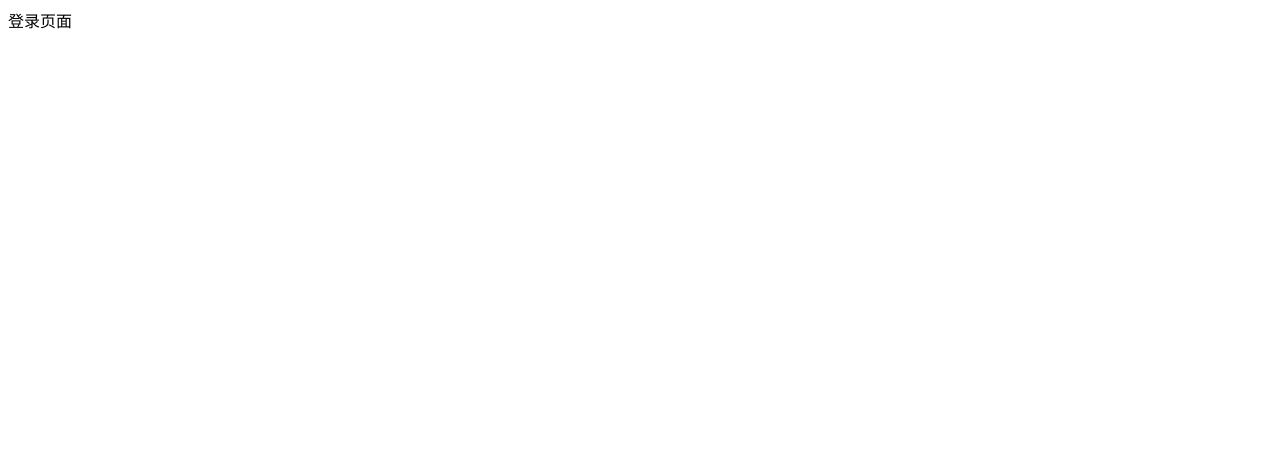
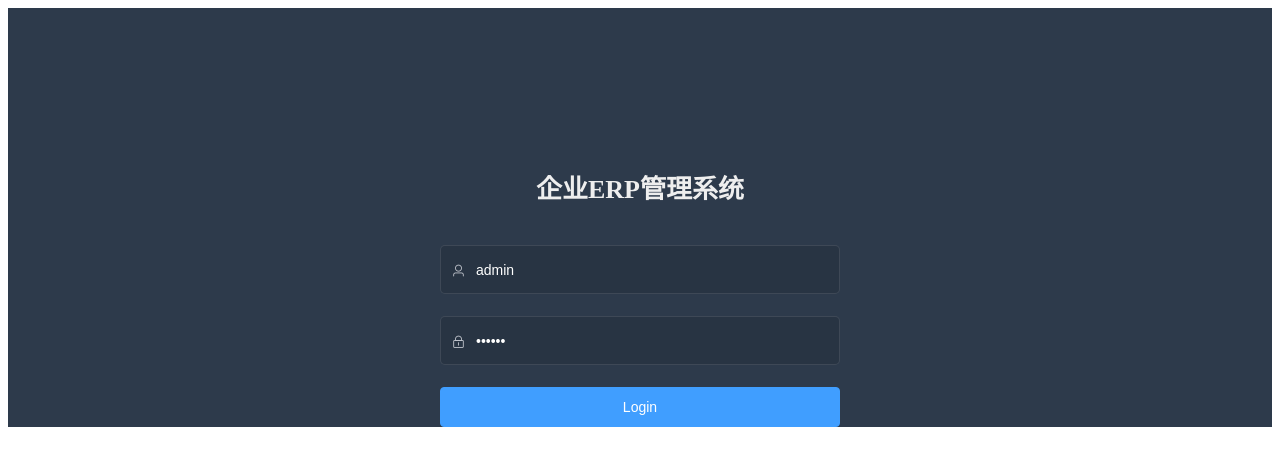
Before and after one commit to EmmaCCC/vueadmin, a Vue app: page /login in a window 1280 px wide. Shown: the top 466 px of the page. Built offline with nearby package versions, Linux system fonts and the light colour scheme.

Commit message:
美化登录页面

```diff
--- a/package.json
+++ b/package.json
@@ -15,6 +15,7 @@
   "devDependencies": {
     "@vue/cli-plugin-babel": "^4.1.0",
     "@vue/cli-service": "^4.1.0",
+    "node-sass": "^4.13.1",
     "sass-loader": "^8.0.2",
     "vue-template-compiler": "^2.6.10"
   }
--- a/src/views/Login.vue
+++ b/src/views/Login.vue
@@ -1,19 +1,207 @@
 <template>
-  <div class="">
-      登录页面
+  <div class="login-container">
+    <el-form ref="loginForm" :model="loginForm" :rules="loginRules" class="login-form" autocomplete="on" label-position="left">
+
+      <div class="title-container">
+        <h3 class="title">企业ERP管理系统</h3>
+      </div>
+
+      <el-form-item prop="username">
+        <el-input
+          ref="username"
+          v-model="loginForm.username"
+          placeholder="Username"
+          name="username"
+          type="text"
+          tabindex="1"
+          autocomplete="on"
+        >
+         <i slot="prefix" class="el-input__icon el-icon-user"></i>el-icon-lock
+        </el-input>
+      </el-form-item>
+
+      <el-tooltip v-model="capsTooltip" content="Caps lock is On" placement="right" manual>
+        <el-form-item prop="password">
+          <el-input
+            :key="passwordType"
+            ref="password"
+            v-model="loginForm.password"
+            :type="passwordType"
+            placeholder="Password"
+            name="password"
+            tabindex="2"
+            autocomplete="on"
+          >
+          <i slot="prefix" class="el-input__icon el-icon-lock"></i>
+          </el-input>
+        </el-form-item>
+      </el-tooltip>
+
+      <el-button :loading="loading" type="primary" style="width:100%;" @click="login">Login</el-button>
+
+    </el-form>
   </div>
 </template>
 
 <script>
+
+
 export default {
-  data(){
+  name: 'Login',
+  components: {  },
+  data() {
+
     return {
+      loginForm: {
+        username: 'admin',
+        password: '111111'
+      },
+      loginRules: {
+        username: [{ required: true, trigger: 'blur' }],
+        password: [{ required: true, trigger: 'blur'}]
+      },
+      passwordType: 'password',
+      capsTooltip: false,
+      loading: false,
+      showDialog: false,
+      redirect: undefined,
+      otherQuery: {}
     }
   },
-  components:{},
-  created(){},
-  methods:{},
+  created() {
+    // window.addEventListener('storage', this.afterQRScan)
+  },
+
+  methods: {
+    login(){
+        this.$router.push('/');
+    }
+    //https://github.com/taylorchen709/vue-admin,
+    //https://github.com/PanJiaChen/vue-admin-template
+
+  }
 }
 </script>
+
+<style lang="scss">
+/* 修复input 背景不协调 和光标变色 */
+/* Detail see https://github.com/PanJiaChen/vue-element-admin/pull/927 */
+
+$bg:#283443;
+$light_gray:#fff;
+$cursor: #fff;
+
+@supports (-webkit-mask: none) and (not (cater-color: $cursor)) {
+  .login-container .el-input input {
+    color: $cursor;
+  }
+}
+
+/* reset element-ui css */
+.login-container {
+  .el-input {
+    display: inline-block;
+    height: 47px;
+    width: 85%;
+
+    input {
+      background: transparent;
+      border: 0px;
+      -webkit-appearance: none;
+      border-radius: 0px;
+      padding: 12px 5px 12px 35px;
+      color: $light_gray;
+      height: 47px;
+      caret-color: $cursor;
+
+      &:-webkit-autofill {
+        box-shadow: 0 0 0px 1000px $bg inset !important;
+        -webkit-text-fill-color: $cursor !important;
+      }
+    }
+  }
+
+  .el-form-item {
+    border: 1px solid rgba(255, 255, 255, 0.1);
+    background: rgba(0, 0, 0, 0.1);
+    border-radius: 5px;
+    color: #454545;
+  }
+}
+</style>
+
 <style lang="scss" scoped>
+$bg:#2d3a4b;
+$dark_gray:#889aa4;
+$light_gray:#eee;
+
+.login-container {
+  min-height: 100%;
+  width: 100%;
+  background-color: $bg;
+  overflow: hidden;
+
+  .login-form {
+    position: relative;
+    width: 400px;
+    max-width: 100%;
+    padding: 160px 35px 0;
+    margin: 0 auto;
+    overflow: hidden;
+  }
+
+  .tips {
+    font-size: 14px;
+    color: #fff;
+    margin-bottom: 10px;
+
+    span {
+      &:first-of-type {
+        margin-right: 16px;
+      }
+    }
+  }
+
+  .svg-container {
+    padding: 6px 5px 6px 15px;
+    color: $dark_gray;
+    vertical-align: middle;
+    width: 30px;
+    display: inline-block;
+  }
+
+  .title-container {
+    position: relative;
+
+    .title {
+      font-size: 26px;
+      color: $light_gray;
+      margin: 0px auto 40px auto;
+      text-align: center;
+      font-weight: bold;
+    }
+  }
+
+  .show-pwd {
+    position: absolute;
+    right: 10px;
+    top: 7px;
+    font-size: 16px;
+    color: $dark_gray;
+    cursor: pointer;
+    user-select: none;
+  }
+
+  .thirdparty-button {
+    position: absolute;
+    right: 0;
+    bottom: 6px;
+  }
+
+  @media only screen and (max-width: 470px) {
+    .thirdparty-button {
+      display: none;
+    }
+  }
+}
 </style>
```
Also changed, not shown: 1 other file (tests, documents, lock files or other folders).
